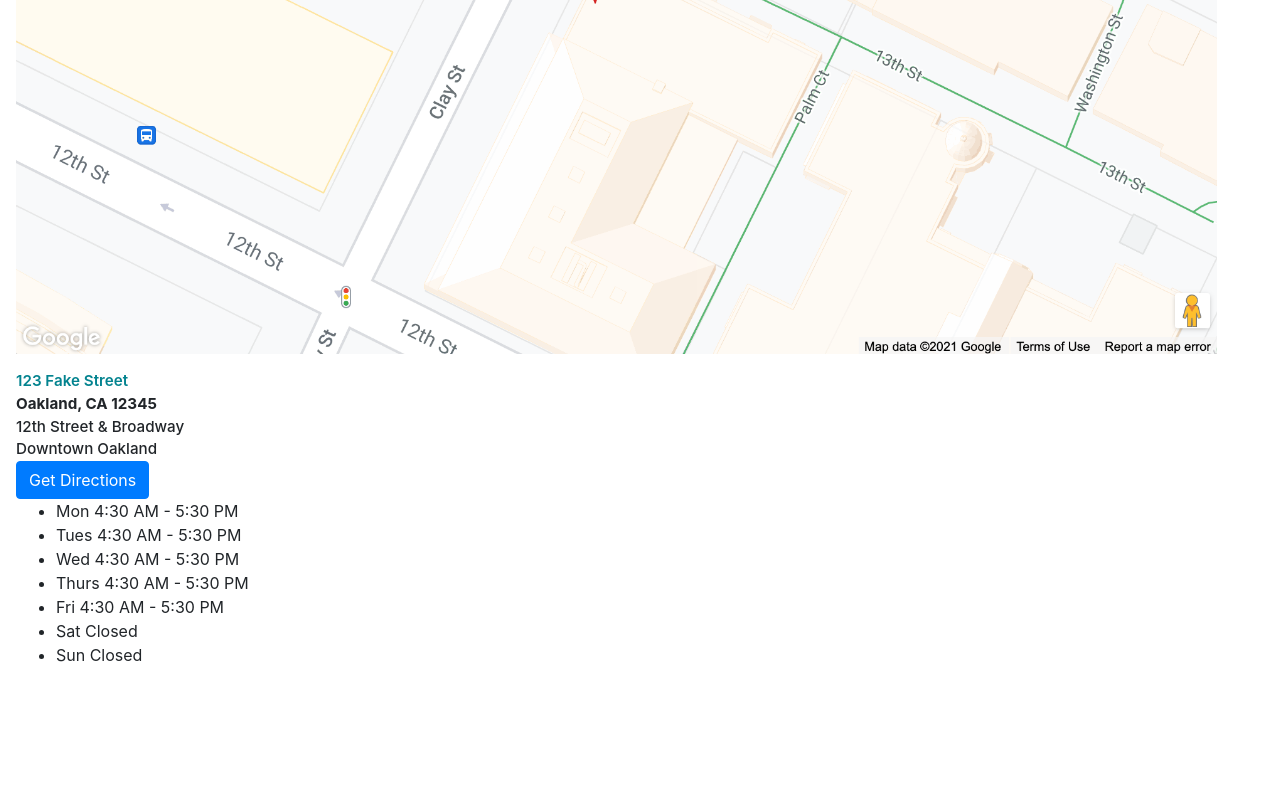
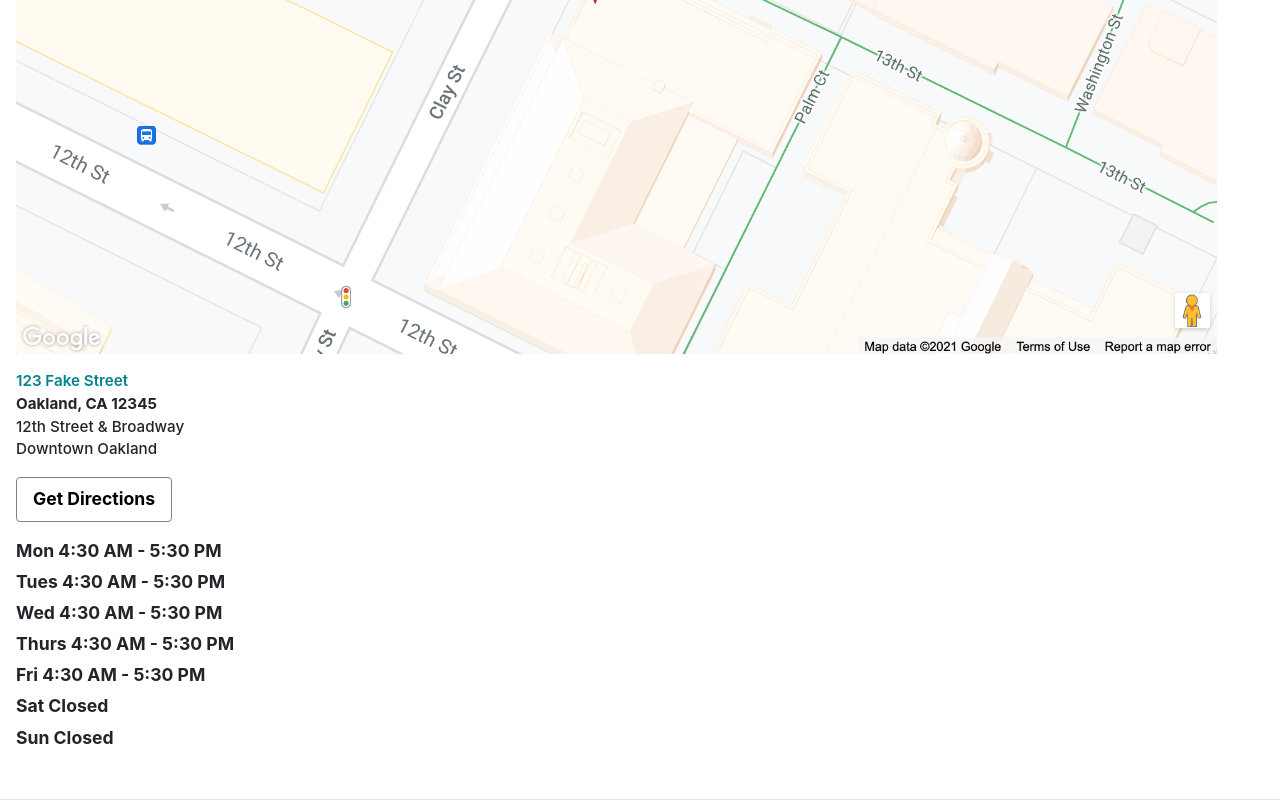
Before and after one commit to Guillermo-Martin/yelp-clone, a React (Create React App) app: page / in a window 1280 px wide. Shown: the part 2984-3784 px from the top of the page. Before the commit the page ends 3699 px from the top, so only its background shows below. Built offline with nearby package versions, Linux system fonts and the light colour scheme.

Commit message:
Style 'Get Directions' button, hours, and add border-bottom to section

```diff
--- a/src/components/LocationHoursSection/index.js
+++ b/src/components/LocationHoursSection/index.js
@@ -12,7 +12,7 @@ function LocationHoursSection() {
       <p className="LocationHourSection-address city">Oakland, CA 12345</p>
       <p className="LocationHourSection-address">12th Street &#38; Broadway</p>
       <p className="LocationHourSection-address">Downtown Oakland</p>
-      <Button>Get Directions</Button>
+      <Button variant="outline-secondary">Get Directions</Button>
       <ul>
         <li>Mon 4:30 AM - 5:30 PM</li>
         <li>Tues 4:30 AM - 5:30 PM</li>
--- a/src/components/LocationHoursSection/styles.css
+++ b/src/components/LocationHoursSection/styles.css
@@ -1,6 +1,7 @@
 .LocationHoursSection {
   padding: 2rem 0;
   padding-left: 1rem;
+  border-bottom: 1px solid #e5e5e5;
 }
 
 .LocationHoursSection h5 {
@@ -30,3 +31,34 @@
 .LocationHourSection-address.city {
   font-weight: 700;
 }
+
+.LocationHoursSection Button {
+  margin: 1rem 0;
+  color: black;
+  font-weight: 700;
+  font-size: 1.1rem;
+  border: 0.5px solid grey;
+  padding: 0.5rem 1rem;
+  transition-property: background-color;
+  transition-duration: 0.6s;
+}
+
+.LocationHoursSection Button:hover {
+  background-color: rgba(232, 232, 232, 1);
+  color: black;
+}
+
+.LocationHoursSection ul {
+  padding-left: 0;
+}
+
+.LocationHoursSection li {
+  list-style-type: none;
+  margin-bottom: 0.3rem;
+  font-size: 1.1rem;
+  font-weight: 700;
+}
+
+.LocationHoursSection li:last-child {
+  margin-bottom: 0rem;
+}
```
Also changed, not shown: src/components/MenuSection/styles.css (line endings or trailing spaces).
